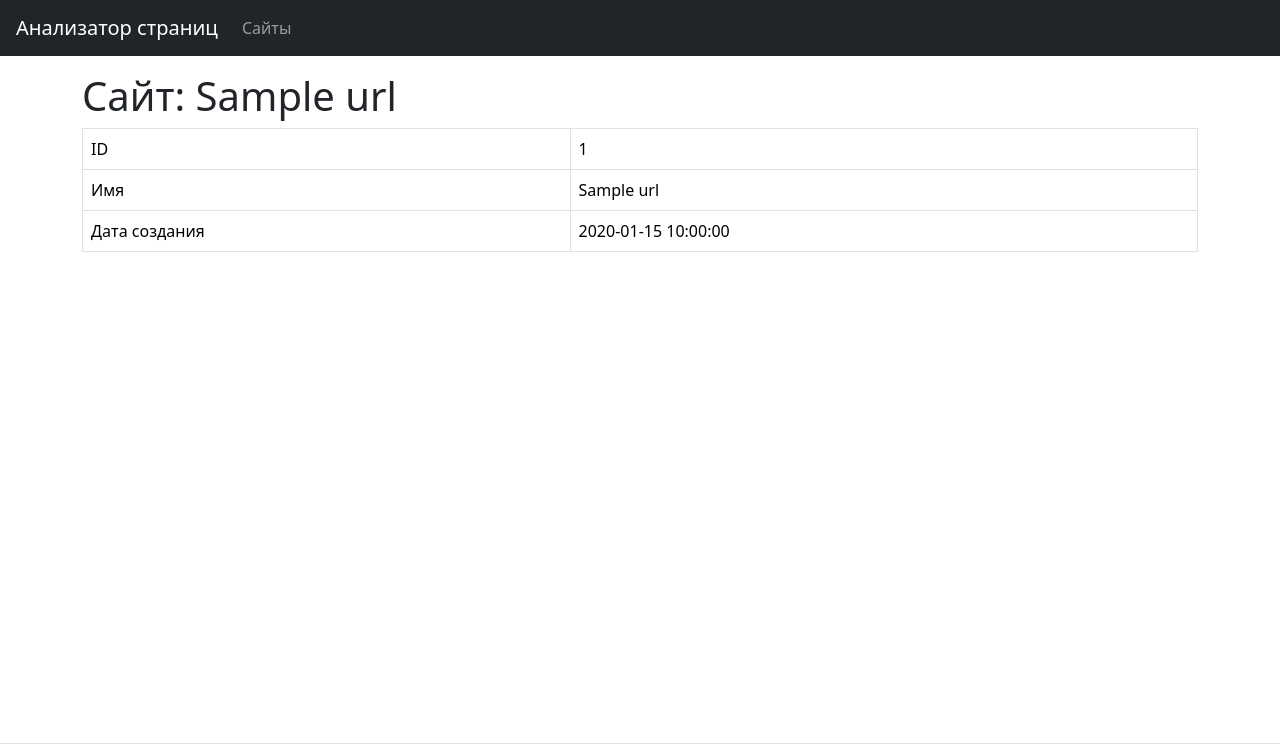
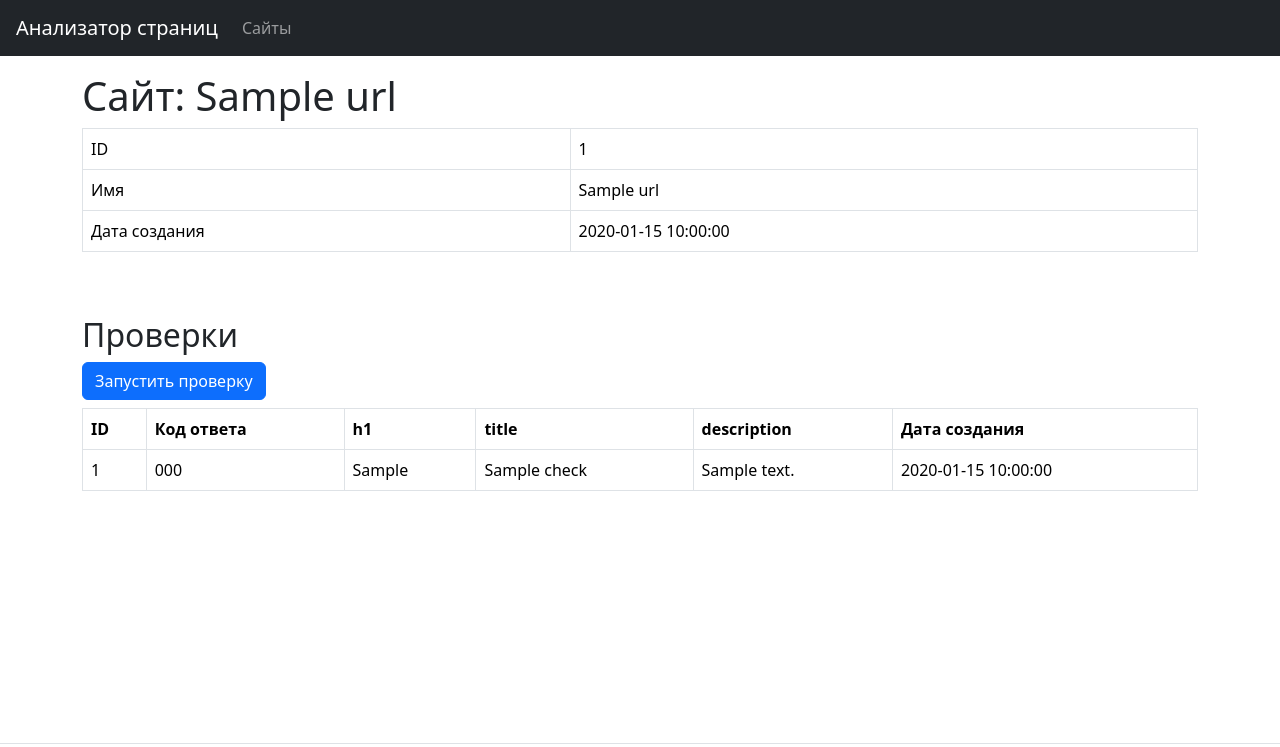
Before and after one commit to domospb/python-project-83, a Flask app: template page_analyzer/templates/url.html in a window 1280 px wide. Shown: the top 747 px of the page. Run offline with Flask 3, Linux system fonts and the light colour scheme; the template is opened without the code that fills it: most values are stand-ins (such as "Sample title", 1, 10 or a date in 2020); parts of the project's set-up code (start-up, migrations or seed data) failed here and were passed over; some libraries are stand-ins or nearby versions.

Commit message:
add check functionality: routes.py, urls.html, database .sql

```diff
--- a/page_analyzer/templates/url.html
+++ b/page_analyzer/templates/url.html
@@ -22,4 +22,36 @@
     </tbody>
   </table>
 </div>
+
+<h2 class="mt-5">Проверки</h2>
+<form method="post" action="{{ url_for('check_url', id=url.id) }}">
+  <input type="submit" class="btn btn-primary" value="Запустить проверку">
+</form>
+
+<div class="table-responsive">
+  <table class="table table-bordered table-hover mt-2" data-test="checks">
+    <thead>
+      <tr>
+        <th>ID</th>
+        <th>Код ответа</th>
+        <th>h1</th>
+        <th>title</th>
+        <th>description</th>
+        <th>Дата создания</th>
+      </tr>
+    </thead>
+    <tbody>
+      {% for check in checks %}
+      <tr>
+        <td>{{ check.id }}</td>
+        <td>{{ check.status_code }}</td>
+        <td>{{ check.h1 }}</td>
+        <td>{{ check.title }}</td>
+        <td>{{ check.description }}</td>
+        <td>{{ check.created_at }}</td>
+      </tr>
+      {% endfor %}
+    </tbody>
+  </table>
+</div>
 {% endblock %}
--- a/page_analyzer/templates/urls.html
+++ b/page_analyzer/templates/urls.html
@@ -19,7 +19,7 @@
       <tr>
         <td>{{ url.id }}</td>
         <td><a href="{{ url_for('url_info', id=url.id) }}">{{ url.name }}</a></td>
-        <td>{{ url.created_at }}</td>
+        <td>{{ url.last_check_at or '' }}</td>
         <td>-</td>
       </tr>
       {% endfor %}
```
Also changed, not shown: database.sql (+11 -0 lines), page_analyzer/routes.py (+42 -4 lines).
